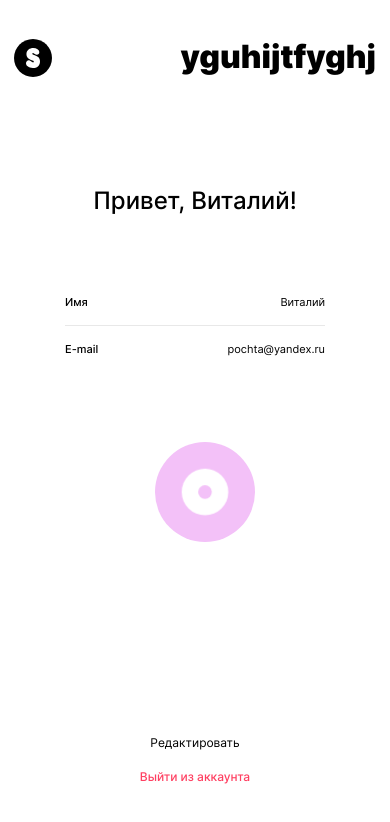
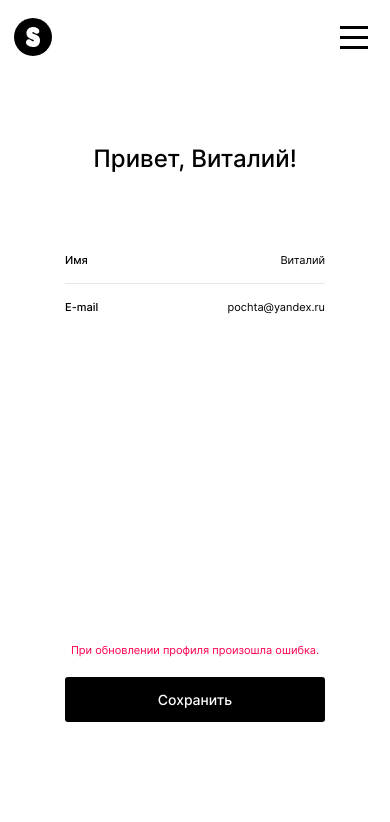
Before and after one commit to tati-tati/movies-explorer-frontend, a React (Create React App) app: page /profile in a window 390 px wide. Shown: the top 822 px of the page. Built offline with nearby package versions, Linux system fonts and the light colour scheme.

Commit message:
corrected margins, burger-menu left

```diff
--- a/src/components/App/App.css
+++ b/src/components/App/App.css
@@ -10,5 +10,5 @@
     text-rendering: optimizeLegibility;
     min-height: 100vh;
     outline: 1px solid red;
-    position: relative;
+    /* position: relative; */
 }
--- a/src/components/App/App.js
+++ b/src/components/App/App.js
@@ -8,10 +8,11 @@ import Header from "../Header/Header.js";
 import Main from "../Main/Main.js";
 import Movies from '../Movies/Movies.js';
 import SavedMovies from '../SavedMovies/SavedMovies.js';
-import Profile from '../Profile/Profile.js';
+import ProfileEdit from '../ProfileEdit/ProfileEdit.js';
+import Profile from "../Profile/Profile.js";
 import Footer from "../Footer/Footer.js";
 import Register from "../Register/Register.js";
-import Preloader from "../Preloader/Preloader.js";
+// import Preloader from "../Preloader/Preloader.js";
 
 import "./App.css";
 
@@ -27,8 +28,8 @@ function App() {
   //разметка
   return (
     <div className="app">
+      {/* <Preloader /> */}
       {showHeader && <Header loggedIn={loggedIn} />}
-<Preloader />
       <Routes>
         <Route path="*" element={<PageNotFound />} />
         <Route path="/" element={<Main />} />
@@ -36,7 +37,7 @@ function App() {
         <Route path="/signin" element={<Login />} />
         <Route path="/movies" element={<Movies />} />
         <Route path="/saved-movies" element={<SavedMovies />} />
-        <Route path="/profile" element={<Profile />} />
+        <Route path="/profile" element={<ProfileEdit />} />
       </Routes>
       {showFooter && <Footer />}
     </div>
--- a/src/components/AuthForm/AuthForm.js
+++ b/src/components/AuthForm/AuthForm.js
@@ -45,7 +45,7 @@ function AuthForm(props) {
               value={name}
               required
             />
-            {/* <span className="auth__input_error">Что-то пошло не так...</span> */}
+            <span className="auth__input_error">Что-то пошло не так...</span>
           </label>
         )}
         <label className="auth__label">
@@ -58,7 +58,7 @@ function AuthForm(props) {
             value={email}
             required
           />
-          {/* <span className="auth__input_error">Что-то пошло не так...</span> */}
+          <span className="auth__input_error">Что-то пошло не так...</span>
         </label>
 
         <label className="auth__label">
--- a/src/components/Header/Header.css
+++ b/src/components/Header/Header.css
@@ -47,7 +47,7 @@ line-height: 18px; /* 128.571% */
 
 .header__btn_profile {
   padding: 5px 43px 6px 22px;
-background-image: url(../../images/icon__COLOR_icon-main.svg);
+  background-image: url(../../images/account.svg);
   background-repeat: no-repeat;
   background-position: right 7px center;
   text-decoration: none;
@@ -58,24 +58,21 @@ font-weight: 500;
   line-height: 16px; /* 114.286% */
 }
 
+.header__btn-wrapper {
+  background-image: url("../../images/btn-menu.svg");
+  background-color: #fff;
+  width: 44px;
+  height: 44px;
+}
+
 @media screen and (max-width: 815px) {
   .header {
-    padding: 18px 30px;
+    padding: 15px 30px;
   }
 }
 
 @media screen and (max-width: 500px) {
   .header {
-    padding: 18px 14px;
-  }
-  .header__link {
-    font-size: 10px;
-    line-height: 16px;
-  }
-  .header__btn {
-    margin-left: 14px;
-    font-size: 10px;
-    line-height: 16px;
-    padding: 5px 12px;
+    padding: 15px 14px;
   }
 }
--- a/src/components/Header/Header.js
+++ b/src/components/Header/Header.js
@@ -28,13 +28,10 @@ useEffect(() => {
       <Link to="/" className="header__logo_link">
         <img className="header__logo" src={logo} alt="логотип приложения" />
       </Link>
-      {props.loggedIn ?
-
-      ( width> 770 ? (        <div className="header__container">
-          <NavLink
-            to="/movies"
-            className="header__profile-link link"
-          >
+      {props.loggedIn ? (
+        width > 770 ? (
+          <div className="header__container">
+            <NavLink to="/movies" className="header__profile-link link">
               {buttonText.movies}
             </NavLink>
             <NavLink to="/saved-movies" className="header__profile-link link">
@@ -43,10 +40,11 @@ useEffect(() => {
             <NavLink to="/profile" className="header__btn header__btn_profile">
               {buttonText.profile}
             </NavLink>
-        </div>) : (
-          <h1>yguhijtfyghj</h1>
+          </div>
+        ) : (
+          <button className="header__btn-wrapper button" type="button">
+          </button>
         )
-
       ) : (
         <div className="header__container">
           <NavLink to="/signup" className="header__link link">
--- a/src/components/Portfolio/Portfolio.js
+++ b/src/components/Portfolio/Portfolio.js
@@ -9,6 +9,7 @@ function Portfolio() {
             className="portfolio__link link"
             href="https://tati-tati.github.io/how-to-learn/"
             target="_blank"
+            rel="noreferrer"
           >
             Статичный сайт<span className="portfolio__link-icon">↗</span>
           </a>
@@ -18,6 +19,7 @@ function Portfolio() {
             className="portfolio__link link"
             href="https://tati-tati.github.io/russian-travel/"
             target="_blank"
+            rel="noreferrer"
           >
             Адаптивный сайт<span className="portfolio__link-icon">↗</span>
           </a>
@@ -25,8 +27,9 @@ function Portfolio() {
         <li className="portfolio__item">
           <a
             className="portfolio__link link"
-            href="https://tati-tati.github.io/react-mesto-auth/"
+            href="https://tati-tati.github.io/mesto/"
             target="_blank"
+            rel="noreferrer"
           >
             Одностраничное приложение
             <span className="portfolio__link-icon">↗</span>
--- a/src/components/Preloader/Preloader.css
+++ b/src/components/Preloader/Preloader.css
@@ -40,16 +40,17 @@
 }
 
 .preloader {
-    /* display: flex; */
-    /* align-items: center; */
-    /* justify-content: center;  */
-    position: absolute;
+  display: flex;
+  align-items: center;
+  justify-content: center;
+  position: sticky;
   top: 50vh;
-    left: calc(50% - 60px);
-    /* width: 100vh;
-    height: 100vh; */
+  /* right: 50vh; */
+  /* width: 100vh; */
+  height: 0;
   z-index: 10;
-    padding: 20px;
+  /* padding: 20px; */
+  margin: 0 auto;
 }
 
 .preloader__container {
@@ -70,7 +71,7 @@
 
 .preloader__round::after,
 .preloader__round::before {
-    content: '';
+  content: "";
   width: 100px;
   height: 100px;
   position: absolute;
--- a/src/components/Profile/Profile.css
+++ b/src/components/Profile/Profile.css
@@ -4,7 +4,7 @@
   max-width: 410px;
 }
 
-.profile__title-name {
+.profile__title {
   font-size: 24px;
   font-style: normal;
   font-weight: 500;
@@ -13,7 +13,7 @@
   margin: 0;
 }
 
-.profile__label {
+.profile__info {
   display: flex;
   justify-content: space-between;
   font-size: 11px;
@@ -21,16 +21,17 @@
   font-weight: 500;
   line-height: normal;
   padding: 0;
+  margin: 0;
 }
 
-.profile__label:first-of-type {
-  padding-bottom: 16px;
+.profile__info:first-of-type {
+  padding-bottom: 17px;
   border-bottom: 1px solid #e8e8e8;
-  margin-bottom: 16px;
+  margin-bottom: 17px;
+  /* box-sizing: border-box; */
 }
 
-.profile__input {
-  color: #000;
+.profile__info-value {
   text-align: right;
   font-size: 11px;
   font-style: normal;
@@ -38,33 +39,19 @@
   line-height: normal;
   border: none;
   padding: 0;
+  margin: 0;
 }
 
-.profile__input:focus {
-  outline: 1px dotted #e8e8e8;
-  font-weight: 900;
-}
-
-.profile__btn-submit {
+.profile__btn-edit {
+  display: block;
+  margin: 0 auto;
   border: 0;
   background-color: transparent;
   font-size: 13px;
   font-style: normal;
   font-weight: 400;
   line-height: normal;
-  padding: 220px 0 16px;
-}
-
-.profile__error-span {
-  color: #ff004c;
-  text-align: center;
-  font-family: Inter;
-  font-size: 11px;
-  font-style: normal;
-  font-weight: 400;
-  line-height: normal;
-  padding: 0 0 20px;
-  display: block;
+  padding: 220px 0 17px;
 }
 
 .profile__btn-exit {
@@ -79,10 +66,10 @@
 }
 
 @media screen and (max-width: 800px) {
-  .profile__title-name {
+  .profile__title {
     padding: 236px 0 96px;
   }
-  .profile__btn-submit {
+  .profile__btn-edit {
     padding: 210px 0 16px;
   }
 }
@@ -91,12 +78,11 @@
   .profile {
     max-width: 260px;
   }
-  .profile__title-name {
+  .profile__title {
     padding: 70px 0 80px;
   }
-  .profile__btn-submit {
+  .profile__btn-edit {
     padding: 379px 0 16px;
-    color: #000;
     font-size: 12px;
     font-style: normal;
     font-weight: 400;
--- a/src/components/Profile/Profile.js
+++ b/src/components/Profile/Profile.js
@@ -3,33 +3,18 @@ import "./Profile.css";
 function Profile() {
   return (
     <section className="profile">
-        <form className="profile__form" name="profile">
-          <h2 className="profile__title-name">Привет, Виталий!</h2>
-          <label className="profile__label">
+      <h2 className="profile__title">Привет, Виталий!</h2>
+      <h3 className="profile__info">
         Имя
-            <input
-              className="profile__input"
-              placeholder="Name"
-              type="text"
-              value="Виталий"
-            />
-          </label>
-          <label className="profile__label">
+        <p className="profile__info-value">Виталий</p>
+      </h3>
+      <h3 className="profile__info">
         E-mail
-            <input
-              className="profile__input"
-              placeholder="email"
-              type="email"
-              value="pochta@yandex.ru"
-            />
-          </label>
-          <button className="profile__btn-submit link" type="submit">
+        <p className="profile__info-value">pochta@yandex.ru</p>
+      </h3>
+      <button className="profile__btn-edit link" type="button">
         Редактировать
       </button>
-        </form>
-        {/* <span className="profile__error-span">
-          При обновлении профиля произошла ошибка.
-        </span> */}
       <button className="profile__btn-exit link" type="button">
         Выйти из аккаунта
       </button>
--- /dev/null
+++ b/src/components/ProfileEdit/ProfileEdit.css
@@ -0,0 +1,87 @@
+.profile-edit__form {
+  margin: 0 auto;
+  text-align: center;
+  max-width: 410px;
+}
+
+.profile-edit__title {
+  font-size: 24px;
+  font-style: normal;
+  font-weight: 500;
+  line-height: normal;
+  padding: 74px 0 123px;
+  margin: 0;
+}
+
+.profile-edit__label {
+  display: flex;
+  justify-content: space-between;
+  font-size: 11px;
+  font-style: normal;
+  font-weight: 500;
+  line-height: normal;
+  padding: 0;
+}
+
+.profile-edit__label:first-of-type {
+  padding-bottom: 16px;
+  border-bottom: 1px solid #e8e8e8;
+  margin-bottom: 16px;
+}
+
+.profile-edit__input {
+  color: #000;
+  text-align: right;
+  font-size: 11px;
+  font-style: normal;
+  font-weight: 400;
+  line-height: normal;
+  border: none;
+  padding: 0;
+}
+
+.profile-edit__input:focus {
+  outline: 1px dotted #e8e8e8;
+  font-weight: 900;
+}
+
+.profile-edit__btn-submit {
+  max-width: 396px;
+  width: 100%;
+  height: 45px;
+  font-size: 14px;
+  font-style: normal;
+  font-weight: 500;
+  line-height: normal;
+}
+
+.profile-edit__error-span {
+  color: #ff004c;
+  text-align: center;
+  font-family: Inter;
+  font-size: 11px;
+  font-style: normal;
+  font-weight: 400;
+  line-height: normal;
+  padding: 189px 0 20px;
+  display: block;
+  height: 14px;
+}
+
+@media screen and (max-width: 800px) {
+  .profile-edit__title {
+    padding: 236px 0 96px;
+  }
+}
+
+@media screen and (max-width: 500px) {
+  .profile-edit__form {
+    max-width: 260px;
+  }
+  .profile-edit__title {
+    padding: 70px 0 80px;
+  }
+  .profile-edit__error-span {
+    padding: 329px 0 20px;
+  }
+}
--- /dev/null
+++ b/src/components/ProfileEdit/ProfileEdit.js
@@ -0,0 +1,35 @@
+import "./ProfileEdit.css";
+
+function ProfileEdit() {
+  return (
+    <form className="profile-edit__form" name="profile">
+      <h2 className="profile-edit__title">Привет, Виталий!</h2>
+      <label className="profile-edit__label">
+        Имя
+        <input
+          className="profile-edit__input"
+          placeholder="Name"
+          type="text"
+          defaultValue="Виталий"
+        />
+      </label>
+      <label className="profile-edit__label">
+        E-mail
+        <input
+          className="profile-edit__input"
+          placeholder="email"
+          type="email"
+          defaultValue="pochta@yandex.ru"
+        />
+      </label>
+      <span className="profile-edit__error-span">
+        При обновлении профиля произошла ошибка.
+      </span>
+      <button className="profile-edit__btn-submit button" type="submit">
+        Сохранить
+      </button>
+    </form>
+  );
+}
+
+export default ProfileEdit;
```
Also changed, not shown: src/components/AuthForm/AuthForm.css (+18 -10 lines), src/images/account.svg (renamed from src/images/icon__COLOR_icon-main.svg), src/images/btn-menu.svg (added). Lines whose indentation alone changed are shown as unchanged.
